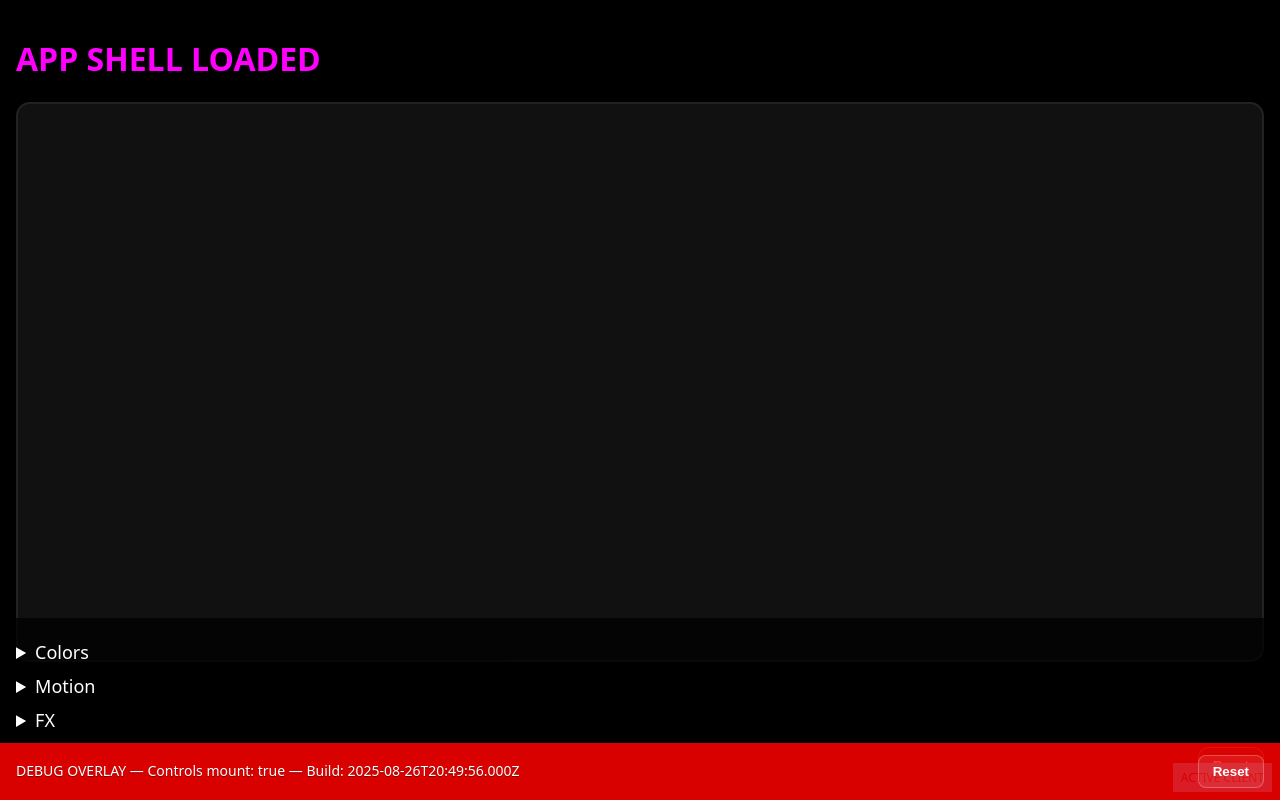
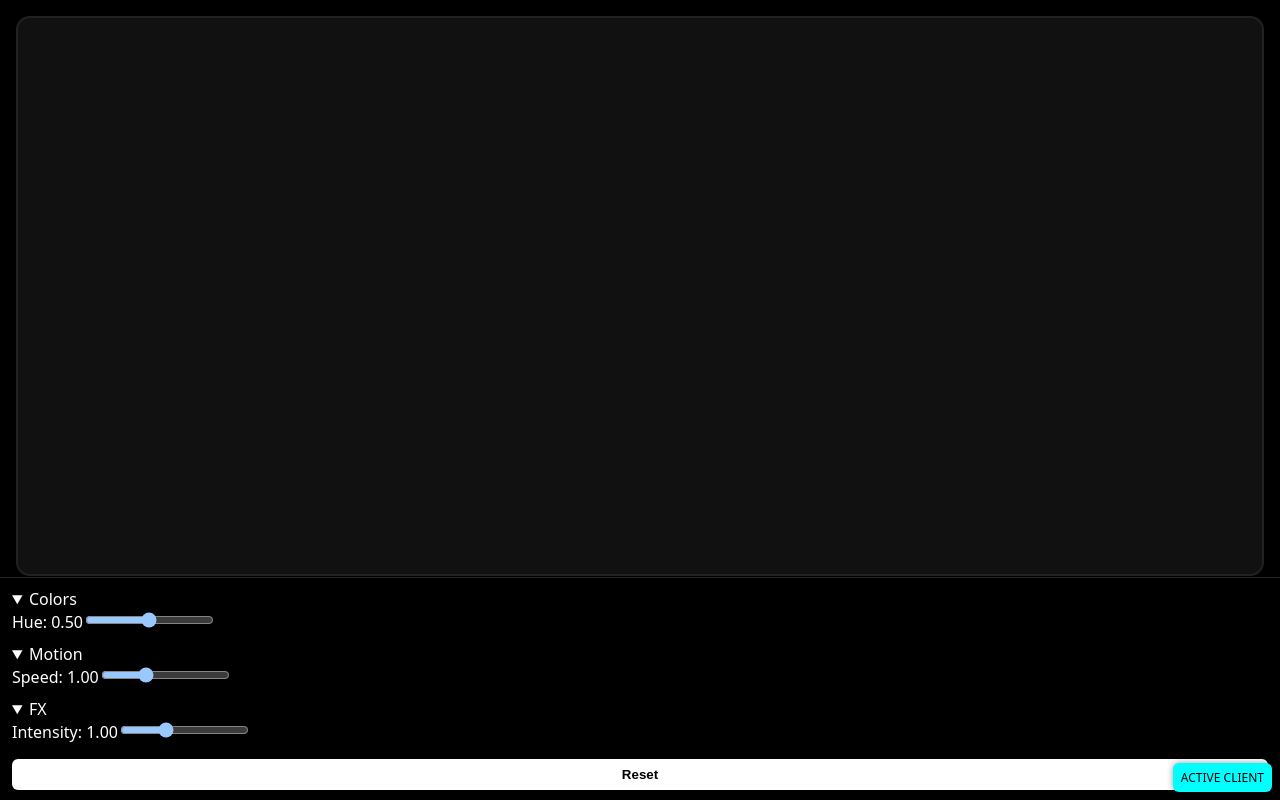
Before and after one commit to fromabovellc-gif/Shade-is-shading, a React (Vite) app in the folder client/: page / in a window 1280 px wide. Built offline with nearby package versions, Linux system fonts and the light colour scheme.

Commit message:
feat: persistent controls with reset

```diff
--- a/client/index.html
+++ b/client/index.html
@@ -3,7 +3,7 @@
   <head>
     <meta charset="UTF-8" />
     <meta name="viewport" content="width=device-width,initial-scale=1" />
-    <meta name="active-client" content="client/index.html" />
+    <meta name="active-client" content="/client/index.html" />
     <title>Shadervibe</title>
   </head>
   <body>
--- a/client/src/App.tsx
+++ b/client/src/App.tsx
@@ -1,51 +1,66 @@
-import React, { useEffect } from "react";
-import Controls from "./components/Controls";
-import DebugOverlay from "./components/DebugOverlay";
-import ResetButton from "./components/ResetButton";
-import "./index.css";
+import React from 'react';
+import Controls from './components/Controls';
+import './index.css';
 
 export default function App() {
-  useEffect(() => {
-    console.log("[App] ACTIVE", new Date().toISOString());
+  console.log('[App ACTIVE]', new Date().toISOString());
+
+  const [hue, setHue] = React.useState(0.5);
+  const [speed, setSpeed] = React.useState(1.0);
+  const [intensity, setIntensity] = React.useState(1.0);
+
+  React.useEffect(() => {
+    const H = parseFloat(localStorage.getItem('hue') ?? '');
+    if (!Number.isNaN(H)) setHue(H);
+    const S = parseFloat(localStorage.getItem('speed') ?? '');
+    if (!Number.isNaN(S)) setSpeed(S);
+    const I = parseFloat(localStorage.getItem('intensity') ?? '');
+    if (!Number.isNaN(I)) setIntensity(I);
   }, []);
+  React.useEffect(() => { localStorage.setItem('hue', String(hue)); }, [hue]);
+  React.useEffect(() => { localStorage.setItem('speed', String(speed)); }, [speed]);
+  React.useEffect(() => { localStorage.setItem('intensity', String(intensity)); }, [intensity]);
+
+  const onReset = () => {
+    localStorage.removeItem('hue');
+    localStorage.removeItem('speed');
+    localStorage.removeItem('intensity');
+    window.location.reload();
+  };
 
   return (
     <div className="app">
-      <h1 style={{ color: "magenta" }}>APP SHELL LOADED</h1>
       <div className="canvas-wrap">
-        <canvas id="shader-canvas" className="shader-canvas"></canvas>
+        <canvas
+          id="shader-canvas"
+          className="shader-canvas"
+          style={{ position: 'relative', zIndex: 1 }}
+        ></canvas>
       </div>
+
+      <Controls
+        valueHue={hue} onHue={setHue}
+        valueSpeed={speed} onSpeed={setSpeed}
+        valueIntensity={intensity} onIntensity={setIntensity}
+        onReset={onReset}
+      />
+
       <div
         style={{
-          position: "fixed",
-          left: 0,
-          right: 0,
-          bottom: "56px",
-          padding: "12px 16px",
-          zIndex: 100000,
-          pointerEvents: "auto",
-          background: "rgba(0,0,0,.75)",
-          color: "#fff",
-        }}
-      >
-        <Controls />
-      </div>
-      <ResetButton />
-      <div
-        style={{
-          position: "fixed",
+          position: 'fixed',
           right: 8,
           bottom: 8,
-          zIndex: 999999,
-          background: "#0bf",
-          color: "#000",
-          padding: "6px 8px",
+          zIndex: 2147483647,
+          background: '#0ff',
+          color: '#000',
+          padding: '6px 8px',
           fontSize: 12,
+          borderRadius: 6,
+          boxShadow: '0 0 6px rgba(0,0,0,.4)'
         }}
       >
         ACTIVE CLIENT
       </div>
-      <DebugOverlay />
     </div>
   );
 }
--- a/client/src/components/Controls.tsx
+++ b/client/src/components/Controls.tsx
@@ -1,73 +1,71 @@
-import React, { useEffect, useState } from "react";
+import React, {useEffect, useState} from 'react';
 
-const read = (k: string, d: number) => {
-  const v = localStorage.getItem(k);
-  return v === null ? d : Number(v);
+//
+// /client/src/components/Controls.tsx
+//
+
+type Props = {
+  valueHue: number; onHue:(n:number)=>void;
+  valueSpeed: number; onSpeed:(n:number)=>void;
+  valueIntensity: number; onIntensity:(n:number)=>void;
+  onReset: ()=>void;
 };
-const write = (k: string, v: number) => localStorage.setItem(k, String(v));
 
-function Controls() {
-  const [hue, setHue] = useState(read("hue", 0.6));
-  const [speed, setSpeed] = useState(read("speed", 1.0));
-  const [intensity, setIntensity] = useState(read("intensity", 1.0));
-
-  useEffect(() => {
-    (window as any).__controlsMounted = true;
-    console.log("[Controls] mounted");
-  }, []);
-
-  useEffect(() => write("hue", hue), [hue]);
-  useEffect(() => write("speed", speed), [speed]);
-  useEffect(() => write("intensity", intensity), [intensity]);
-
+export default function Controls(p: Props) {
   return (
-    <div className="controls-panel">
-      <details>
+    <div
+      data-testid="controls"
+      style={{
+        position:'fixed',
+        left:0, right:0, bottom:0,
+        zIndex: 2147483646,
+        background:'rgba(0,0,0,0.65)',
+        backdropFilter:'blur(6px)',
+        WebkitBackdropFilter:'blur(6px)',
+        borderTop:'1px solid rgba(255,255,255,.15)',
+        color:'#fff',
+        padding:'10px 12px',
+        fontFamily:'system-ui, -apple-system, Segoe UI, Roboto, sans-serif'
+      }}
+    >
+      <div style={{display:'grid', gap:10}}>
+        <details open>
           <summary>Colors</summary>
-        <div className="row">
-          <label>Hue: {hue.toFixed(2)}</label>
-          <input
-            type="range"
-            min={0}
-            max={1}
-            step={0.01}
-            value={hue}
-            onChange={(e) => setHue(Number(e.target.value))}
-          />
-        </div>
+          <label>Hue: {p.valueHue.toFixed(2)}</label>
+          <input type="range" min="0" max="1" step="0.01"
+                 value={p.valueHue}
+                 onChange={e=>p.onHue(parseFloat(e.target.value))} />
         </details>
 
-      <details>
+        <details open>
           <summary>Motion</summary>
-        <div className="row">
-          <label>Speed: {speed.toFixed(2)}</label>
-          <input
-            type="range"
-            min={0}
-            max={3}
-            step={0.01}
-            value={speed}
-            onChange={(e) => setSpeed(Number(e.target.value))}
-          />
-        </div>
+          <label>Speed: {p.valueSpeed.toFixed(2)}</label>
+          <input type="range" min="0" max="3" step="0.01"
+                 value={p.valueSpeed}
+                 onChange={e=>p.onSpeed(parseFloat(e.target.value))} />
         </details>
 
-      <details>
+        <details open>
           <summary>FX</summary>
-        <div className="row">
-          <label>Intensity: {intensity.toFixed(2)}</label>
-          <input
-            type="range"
-            min={0}
-            max={2}
-            step={0.01}
-            value={intensity}
-            onChange={(e) => setIntensity(Number(e.target.value))}
-          />
+          <label>Intensity: {p.valueIntensity.toFixed(2)}</label>
+          <input type="range" min="0" max="3" step="0.01"
+                 value={p.valueIntensity}
+                 onChange={e=>p.onIntensity(parseFloat(e.target.value))} />
+        </details>
+
+        <button
+          data-testid="reset"
+          onClick={p.onReset}
+          style={{
+            marginTop:6, alignSelf:'flex-start',
+            background:'#fff', color:'#000',
+            border:'0', borderRadius:6,
+            padding:'8px 12px', fontWeight:600,
+            cursor:'pointer'
+          }}>
+          Reset
+        </button>
       </div>
-      </details>
     </div>
   );
 }
-
-export default Controls;
```
Lines whose indentation alone changed are shown as unchanged.
